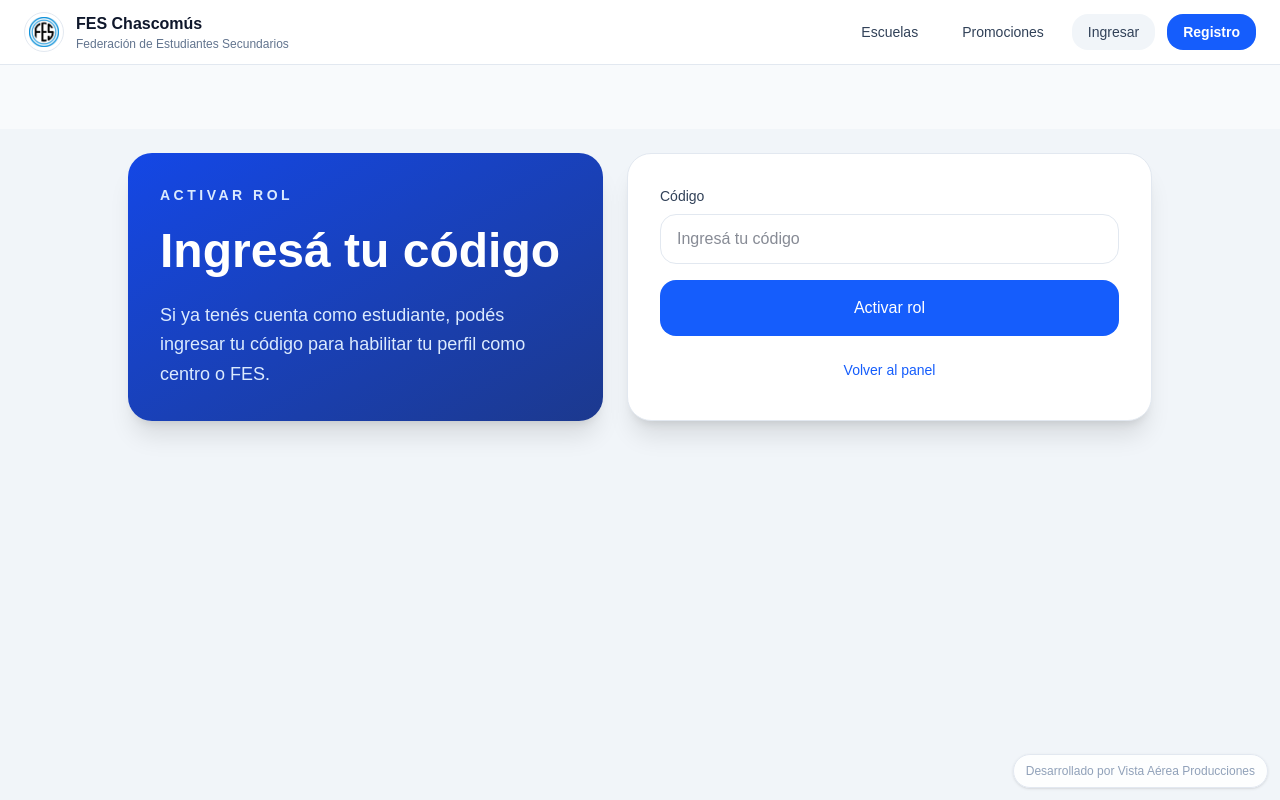
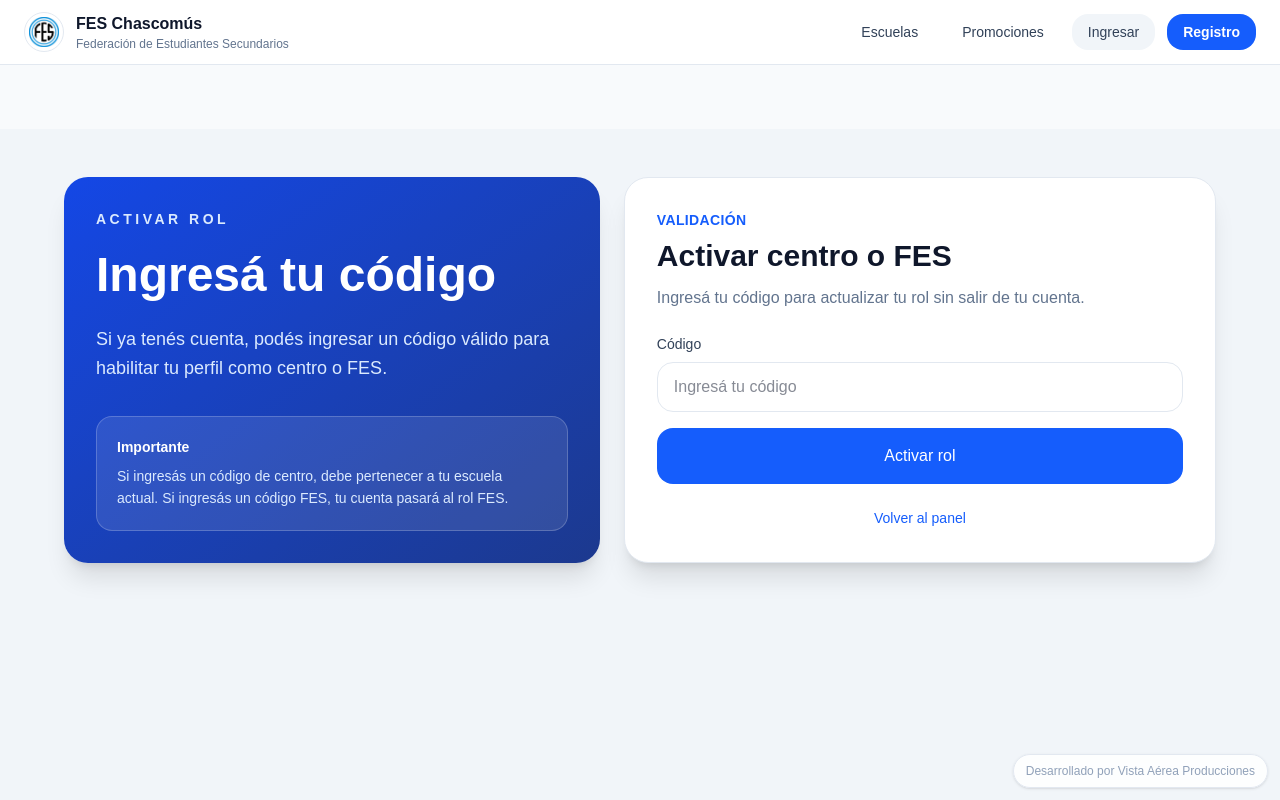
Before and after one commit to feschascomus/fes-chascomus, a Next.js app: page /activar-rol in a window 1280 px wide. Shown: the top 800 px of the page. Built offline with nearby package versions, Linux system fonts and the light colour scheme; no server answers.

Commit message:
validar escuela en registro y mejorar activar rol

```diff
--- a/src/app/activar-rol/page.js
+++ b/src/app/activar-rol/page.js
@@ -49,8 +49,8 @@ export default function ActivarRolPage() {
   }
 
   return (
-    <main className="min-h-screen bg-slate-100 p-4 sm:p-6">
-      <div className="mx-auto grid max-w-5xl gap-6 lg:grid-cols-[0.95fr_1.05fr]">
+    <main className="min-h-screen bg-slate-100 px-4 py-8 sm:px-6 sm:py-12">
+      <div className="mx-auto grid max-w-6xl gap-6 lg:grid-cols-[0.95fr_1.05fr]">
         <section className="rounded-3xl bg-gradient-to-br from-blue-700 to-blue-900 p-8 text-white shadow-xl">
           <p className="text-sm font-semibold uppercase tracking-[0.25em] text-blue-100">
             Activar rol
@@ -61,11 +61,33 @@ export default function ActivarRolPage() {
           </h1>
 
           <p className="mt-5 max-w-xl text-base leading-relaxed text-blue-100 sm:text-lg">
-            Si ya tenés cuenta como estudiante, podés ingresar tu código para habilitar tu perfil como centro o FES.
+            Si ya tenés cuenta, podés ingresar un código válido para habilitar tu perfil como centro o FES.
           </p>
+
+          <div className="mt-8 rounded-2xl border border-white/20 bg-white/10 p-5">
+            <p className="text-sm font-semibold text-white">
+              Importante
+            </p>
+            <p className="mt-2 text-sm leading-relaxed text-blue-100">
+              Si ingresás un código de centro, debe pertenecer a tu escuela actual.
+              Si ingresás un código FES, tu cuenta pasará al rol FES.
+            </p>
+          </div>
         </section>
 
         <section className="rounded-3xl border border-slate-200 bg-white p-6 shadow-xl sm:p-8">
+          <div className="mb-6">
+            <p className="text-sm font-semibold uppercase tracking-wide text-blue-600">
+              Validación
+            </p>
+            <h2 className="mt-2 text-3xl font-bold text-slate-900">
+              Activar centro o FES
+            </h2>
+            <p className="mt-3 text-slate-500">
+              Ingresá tu código para actualizar tu rol sin salir de tu cuenta.
+            </p>
+          </div>
+
           <div className="space-y-4">
             <div>
               <label className="mb-2 block text-sm font-medium text-slate-700">
@@ -85,14 +107,14 @@ export default function ActivarRolPage() {
               disabled={loading}
               className="w-full rounded-2xl bg-blue-600 px-6 py-4 text-base font-semibold text-white transition hover:bg-blue-700 disabled:opacity-60"
             >
-              {loading ? "Activando..." : "Activar rol"}
+              {loading ? "Validando..." : "Activar rol"}
             </button>
 
-            <p className="pt-2 text-center text-sm text-slate-600">
+            <div className="pt-2 text-center text-sm text-slate-600">
               <Link href="/panel" className="font-medium text-blue-600 hover:underline">
                 Volver al panel
               </Link>
-            </p>
+            </div>
           </div>
         </section>
       </div>
--- a/src/app/registro/page.js
+++ b/src/app/registro/page.js
@@ -107,8 +107,8 @@ export default function RegistroPage() {
       return
     }
 
-    if (!codigoRolFinal && !escuelaSeleccionada) {
-      alert("Seleccioná una escuela o ingresá un código")
+    if (!escuelaSeleccionada) {
+      alert("Seleccioná una escuela")
       return
     }
 
@@ -139,7 +139,7 @@ export default function RegistroPage() {
     }
 
     let rolFinal = "estudiante"
-    let escuelaFinal = Number(escuelaSeleccionada)
+    const escuelaFinal = Number(escuelaSeleccionada)
 
     if (codigoRolFinal) {
       const { data: codigoValido } = await supabase
@@ -155,14 +155,18 @@ export default function RegistroPage() {
         return
       }
 
-      rolFinal = codigoValido.rol_destino
+      if (codigoValido.rol_destino === "centro") {
+        if (String(codigoValido.escuela_codigo) !== String(escuelaFinal)) {
+          setRegistrando(false)
+          alert("Este código no pertenece a tu escuela")
+          return
+        }
 
-      if (codigoValido.rol_destino === "centro") {
-        escuelaFinal = Number(codigoValido.escuela_codigo)
-      } else if (!escuelaFinal) {
-        setRegistrando(false)
-        alert("Si te registrás con código FES, igual tenés que seleccionar tu escuela")
-        return
+        rolFinal = "centro"
+      }
+
+      if (codigoValido.rol_destino === "fes") {
+        rolFinal = "fes"
       }
     }
 
@@ -313,7 +317,7 @@ export default function RegistroPage() {
                 ))}
               </select>
               <p className="mt-2 text-xs text-slate-500">
-                Si usás un código de centro, la escuela se ajusta automáticamente.
+                Si usás un código de centro, tiene que corresponder a la escuela seleccionada.
               </p>
             </div>
 
```
